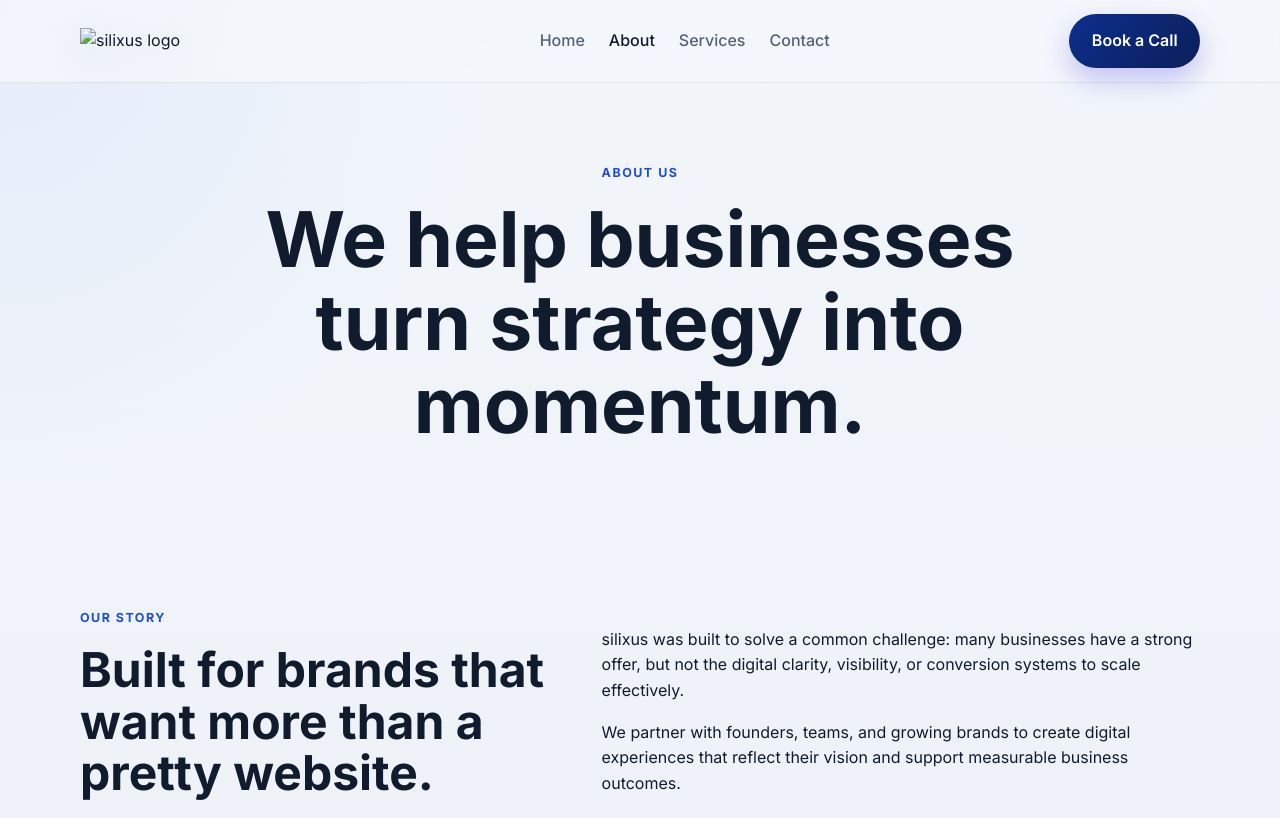
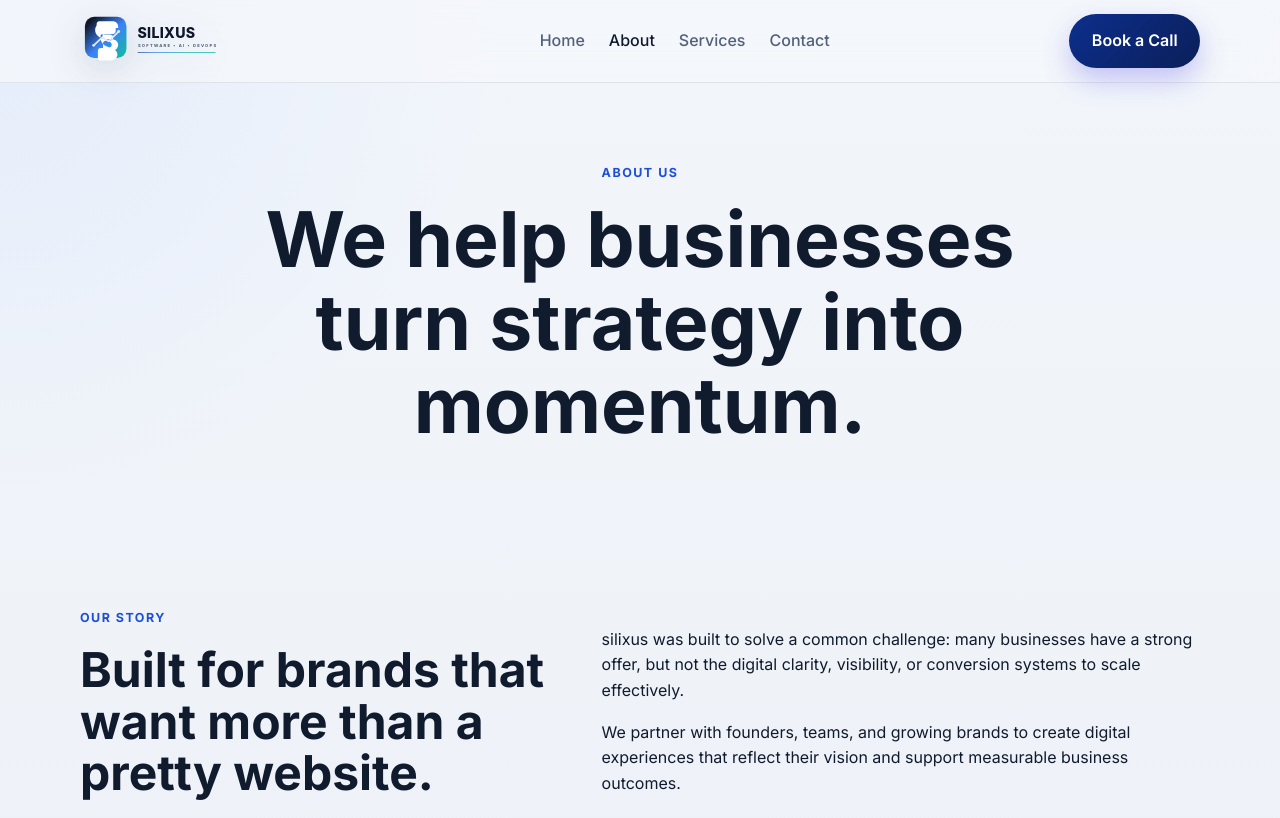
Before and after one commit to wajidavali/wajidavali.github.io, a plain HTML site: page about.html in a window 1280 px wide. Shown: the top 818 px of the page. Drawn offline with Linux system fonts and the light colour scheme.

Commit message:
Fix site logo asset references

```diff
--- a/about.html
+++ b/about.html
@@ -14,7 +14,7 @@
     <header class="site-header">
       <div class="container nav">
         <a href="index.html" class="brand" aria-label="silixus home">
-          <img src="Copilot_20260921_012351.png" alt="silixus logo" class="brand-logo" />
+          <img src="assets/logos/silixus-standard-logo.svg" alt="silixus logo" class="brand-logo" />
         </a>
         <nav class="main-nav" aria-label="Main navigation">
           <a href="index.html">Home</a>
```
Also changed, not shown: contact.html (+1 -1 lines), index.html (+1 -1 lines), services.html (+1 -1 lines).
